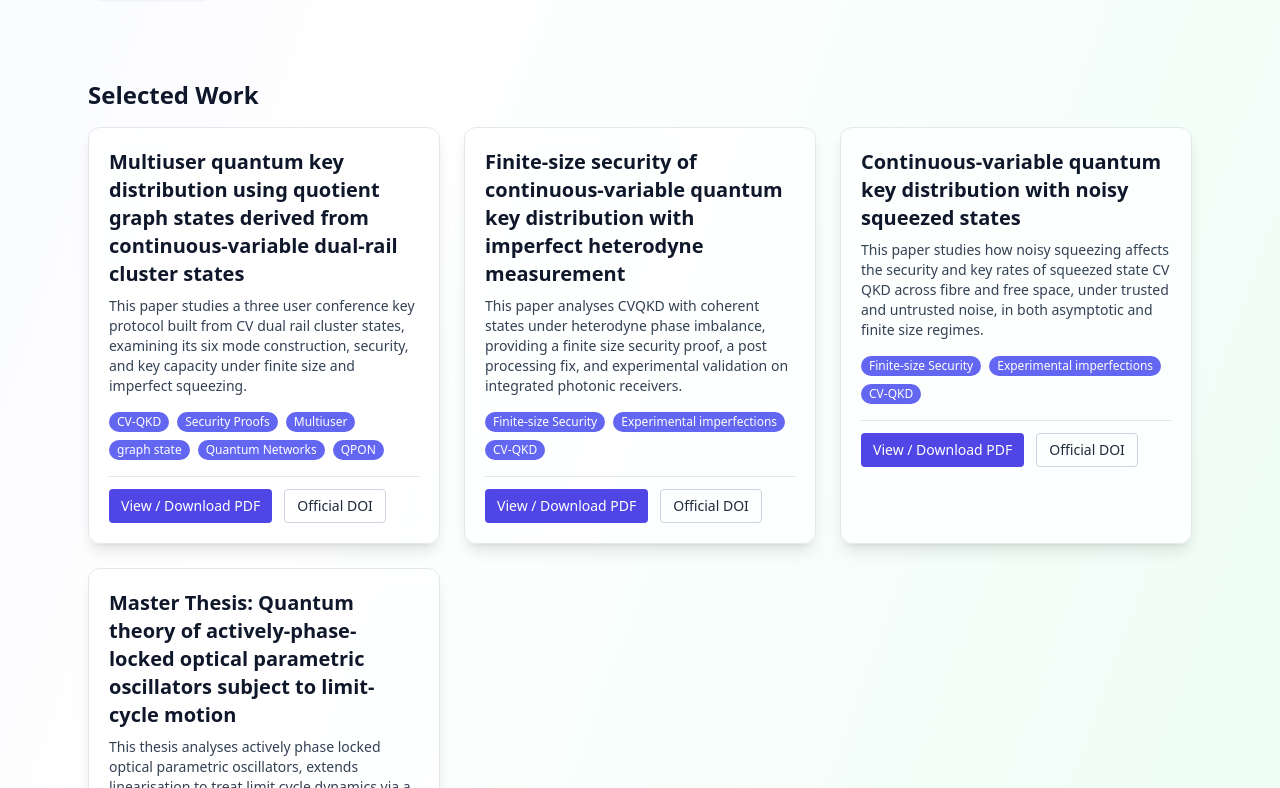
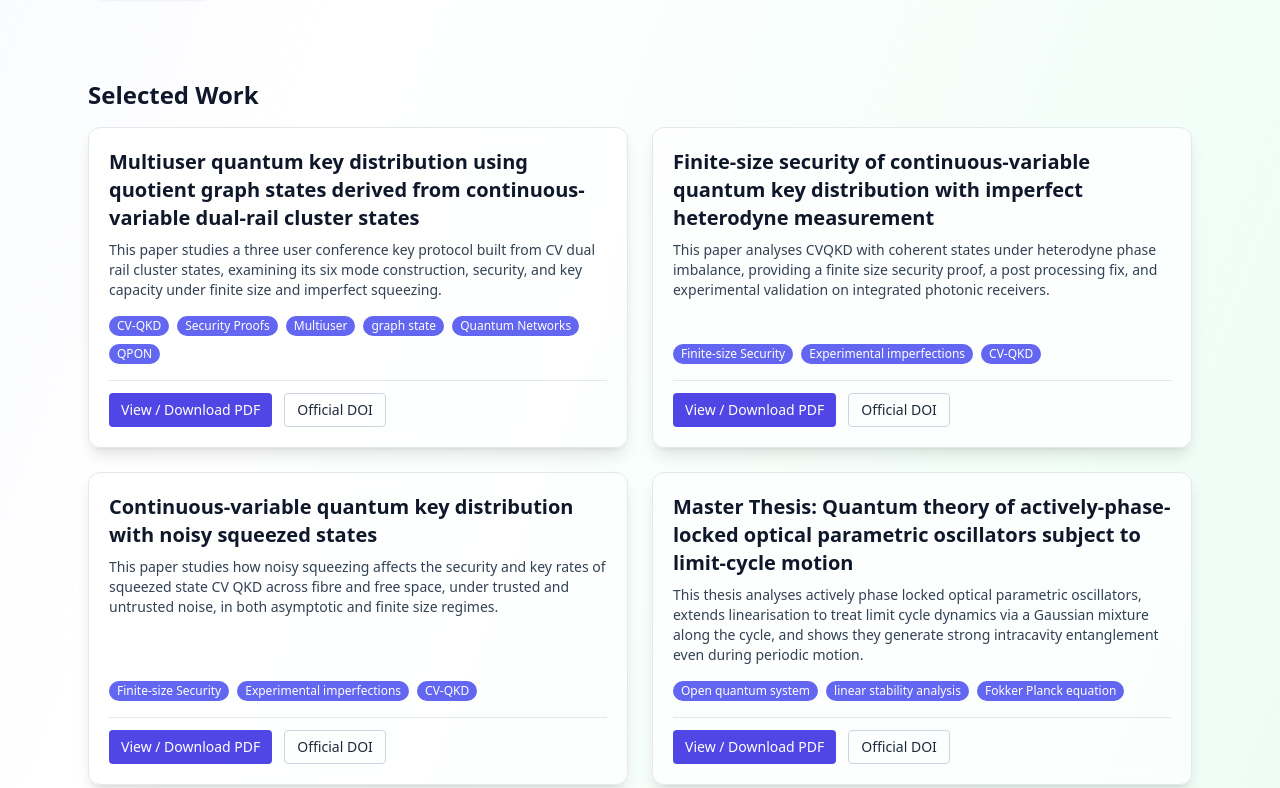
Before and after one commit to akash1nag/akash1nag.github.io, a React (Vite) app: page / in a window 1280 px wide. Shown: the part 2412-3200 px from the top of the page. Built offline with nearby package versions, Linux system fonts and the light colour scheme.

Commit message:
Feature: Implemented dual-link (DOI/PDF) functionality for 4 research items

```diff
--- a/src/App.tsx
+++ b/src/App.tsx
@@ -570,20 +570,22 @@ const shellBg =
 
 
 
-         {/* WORK SHOWCASE - NOW DUAL LINKED */}
+         {/* WORK SHOWCASE - ELEGANT 2x2 GRID */}
         <section id="work" className="mx-auto max-w-6xl px-6 pb-16">
           <h2 className="text-2xl font-semibold mb-4">Selected Work</h2>
 
-          <div className="grid grid-cols-1 md:grid-cols-2 lg:grid-cols-3 gap-6">
+          {/* CRITICAL CHANGE: Using 2 columns on medium/large screens for a balanced 2x2 grid */}
+          <div className="grid grid-cols-1 md:grid-cols-2 lg:grid-cols-2 gap-6">
             {workData.map((w) => (
               <motion.div
                 key={w.k}
                 whileHover={{ y: -2 }}
-                className="p-5 border rounded-xl shadow-lg bg-white/70 backdrop-blur hover:shadow-xl transition-shadow dark:bg-slate-800/70 dark:border-slate-700"
+                // Added h-full to ensure cards have the same height in the grid row
+                className="p-5 border rounded-xl shadow-lg bg-white/70 backdrop-blur hover:shadow-xl transition-shadow dark:bg-slate-800/70 dark:border-slate-700 h-full flex flex-col"
               >
                 {/* Title and Subtitle */}
                 <div className="text-xl font-semibold mb-2 text-slate-900 dark:text-slate-100">{w.t}</div>
-                <div className="text-sm text-slate-700 dark:text-slate-300">{w.s}</div>
+                <div className="text-sm text-slate-700 dark:text-slate-300 flex-grow">{w.s}</div> {/* flex-grow helps push buttons down */}
 
                 {/* Tags */}
                 <div className="mt-4 flex flex-wrap gap-2">
@@ -622,6 +624,7 @@ const shellBg =
             ))}
           </div>
         </section>
+
 
 
 
```
